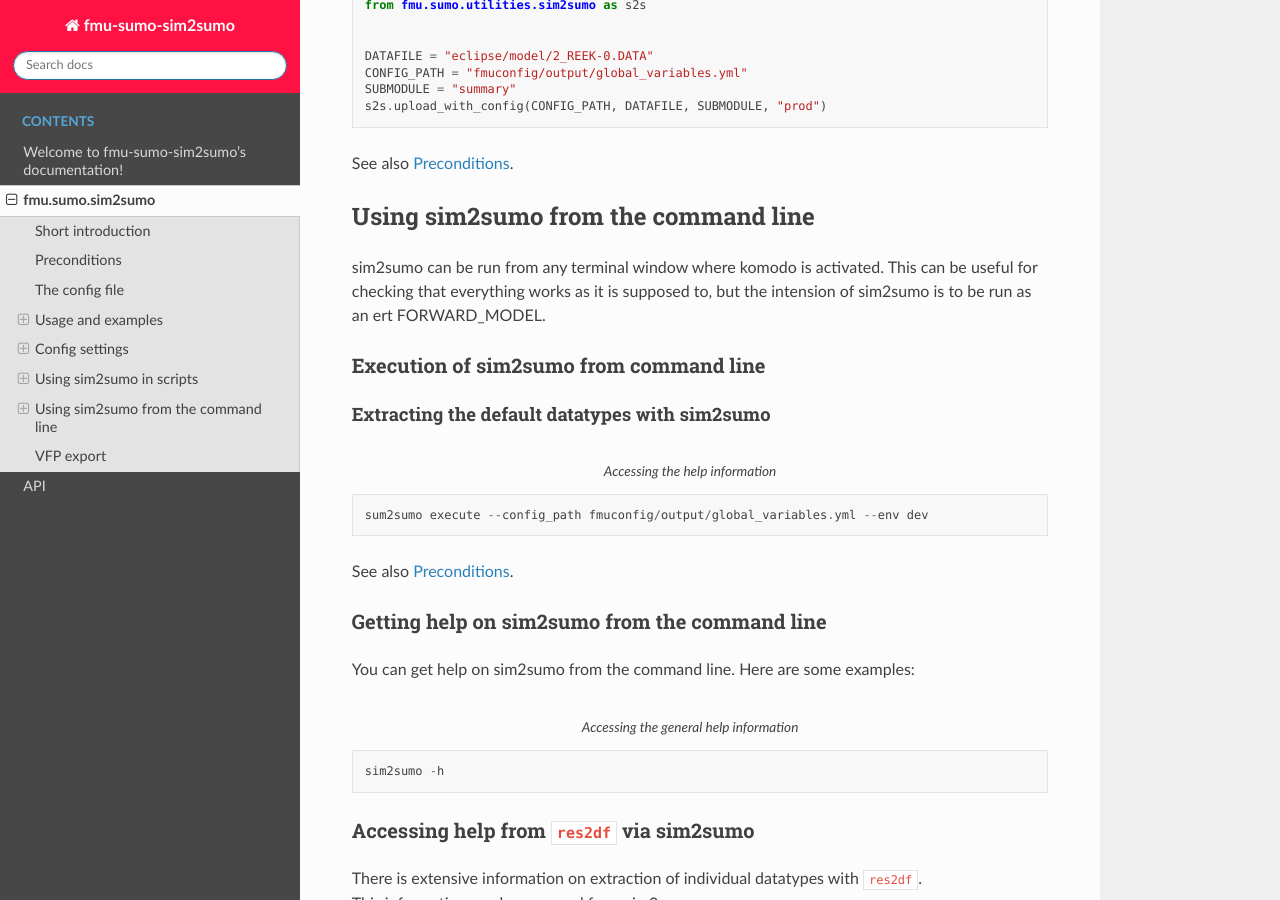
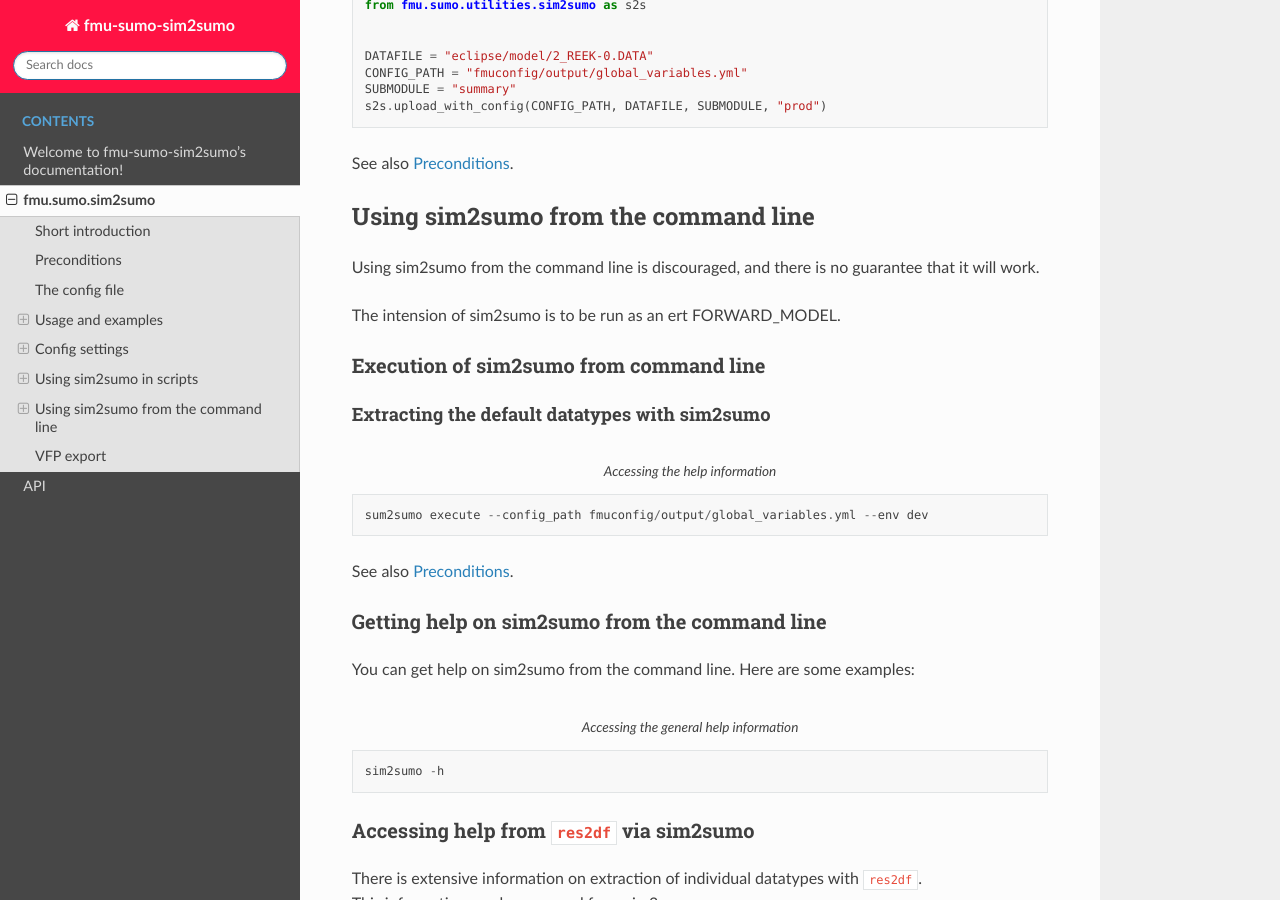
Before and after one commit to equinor/fmu-sumo-sim2sumo, a Sphinx documentation site: the page built from docs/sim2sumo.rst, in a window 1280 px wide and 900 px high, scrolled down 5170 px. Built offline with Sphinx 7.4.7 and the Read the Docs theme 3.1.0, drawn with Linux system fonts in a browser that asks for light colours.

Commit message:
Update info about running sim2sumo from command line

```diff
--- a/docs/sim2sumo.rst
+++ b/docs/sim2sumo.rst
@@ -264,9 +264,9 @@ See also :ref:`preconditions`.
 Using sim2sumo from the command line
 ***************************************
 
-sim2sumo can be run from any terminal window where komodo is activated.
-This can be useful for checking that everything works as it is supposed to, but the intension of sim2sumo
-is to be run as an ert FORWARD_MODEL.
+Using sim2sumo from the command line is discouraged, and there is no guarantee that it will work.
+
+The intension of sim2sumo is to be run as an ert FORWARD_MODEL.
 
 Execution of sim2sumo from command line
 ========================================
```
